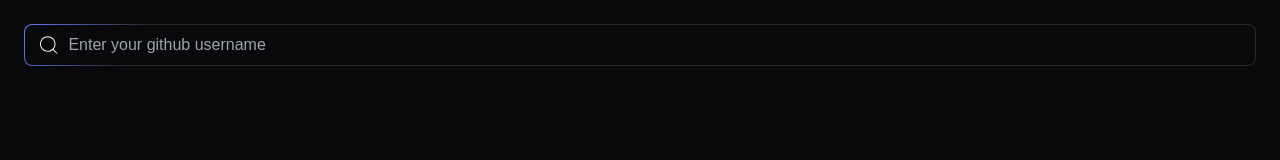
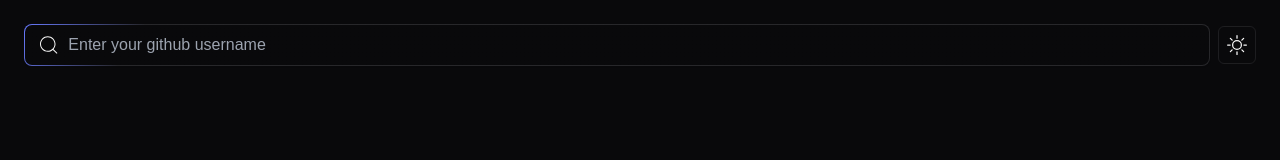
Before and after one commit to ofcljaved/gitfork-mobile, a Next.js app: page / in a window 1280 px wide. Shown: the top 160 px of the page. Built offline with nearby package versions, Linux system fonts and the light colour scheme.

Commit message:
feat: add theme

```diff
--- a/package.json
+++ b/package.json
@@ -13,6 +13,7 @@
     "clsx": "^2.1.1",
     "lucide-react": "^0.469.0",
     "next": "15.1.3",
+    "next-themes": "^0.4.4",
     "react": "^19.0.0",
     "react-dom": "^19.0.0",
     "react-icons": "^5.4.0",
--- a/src/app/layout.tsx
+++ b/src/app/layout.tsx
@@ -1,6 +1,7 @@
 import type { Metadata } from "next";
 import { Geist, Geist_Mono } from "next/font/google";
 import "./globals.css";
+import { ThemeProvider } from "@/components/ui/theme-provider";
 
 const geistSans = Geist({
   variable: "--font-geist-sans",
@@ -23,11 +24,16 @@
   children: React.ReactNode;
 }>) {
   return (
-    <html lang="en" className="dark">
+    <html lang="en" suppressHydrationWarning>
       <body
         className={`${geistSans.variable} ${geistMono.variable} antialiased`}
       >
-        {children}
+        <ThemeProvider
+          attribute="class"
+          defaultTheme="dark"
+        >
+          {children}
+        </ThemeProvider>
       </body>
     </html>
   );
--- a/src/app/page.tsx
+++ b/src/app/page.tsx
@@ -3,6 +3,7 @@
 import { fetchUserDetails } from "@/lib/fetchUserDetails";
 import Form from 'next/form';
 import Icon from "@/components/icon";
+import { ThemeChange } from "@/components/ui/theme-change";
 
 
 export default async function Page({
@@ -15,10 +16,11 @@
 
     return (
         <main className="min-h-svh bg-background max-w-screen-xl mx-auto p-6">
-            <Form action="/">
+            <Form action="/" className="grid grid-cols-1 grid-flow-col gap-2 items-center">
                 <div className="has-[:focus]:text-muted-foreground animate-rotate flex items-center gap-2 w-full rounded-lg border border-transparent bg-shiny-border text-secondary px-3 py-2 text-base shadow-sm transition-colors placeholder:text-muted-foreground focus-visible:outline-none focus-visible:ring-1"> <Icon icon="search" className="text-secondary-foreground" size={24}/>
                         <input name="name" placeholder="Enter your github username" autoComplete="off" className="text-foreground bg-transparent w-full outline-none border-none" />
                 </div>
+                <ThemeChange />
             </Form>
             {user && <UserCard user={user} />}
             {user &&
--- a/src/components/repo-list.tsx
+++ b/src/components/repo-list.tsx
@@ -27,7 +27,7 @@
                         <h4 className="font-semibold text-lg text-foreground group-hover:text-blue-400">
                             {repo.name}
                         </h4>
-                        <p className="truncate">{
+                        <p className="w-[35ch] md:w-full truncate">{
                             repo.description ?? <span className="italic text-sm">~Description? Nah, who needs context anyway~</span>
                         }</p>
                     </div>
--- /dev/null
+++ b/src/components/ui/theme-change.tsx
@@ -0,0 +1,19 @@
+'use client'
+
+import { useTheme } from "next-themes";
+import Icon from "../icon";
+export function ThemeChange() {
+    const { theme, setTheme } = useTheme();
+    return (
+        <div
+            onClick={() => setTheme(theme === "dark" ? "light" : "dark")}
+            className="border p-2 hover:bg-muted rounded-md border-muted/70 cursor-pointer"
+        >
+            <Icon
+                icon={theme === "dark" ? "sun" : "moon"}
+                size={20}
+                className="text-secondary-foreground"
+            />
+        </div>
+    );
+}
--- /dev/null
+++ b/src/components/ui/theme-provider.tsx
@@ -0,0 +1,11 @@
+"use client"
+
+import * as React from "react"
+import { ThemeProvider as NextThemesProvider } from "next-themes"
+
+export function ThemeProvider({
+  children,
+  ...props
+}: React.ComponentProps<typeof NextThemesProvider>) {
+  return <NextThemesProvider {...props}>{children}</NextThemesProvider>
+}
--- a/src/lib/icons.ts
+++ b/src/lib/icons.ts
@@ -1,6 +1,8 @@
+import { BsSun } from "react-icons/bs";
 import { CiSearch } from "react-icons/ci";
 import { GoClock } from "react-icons/go";
 import { LuBook, LuGitFork, LuGlobe, LuStar, LuUsers } from "react-icons/lu";
+import { PiMoon } from "react-icons/pi";
 
 const icons = {
     book:LuBook,
@@ -10,6 +12,8 @@
     search: CiSearch,
     globe:LuGlobe,
     clock: GoClock,
+    sun: BsSun,
+    moon: PiMoon,
 };
 
 export type IconKey = keyof typeof icons;
```
Also changed, not shown: 1 other file (tests, documents, lock files or other folders).
